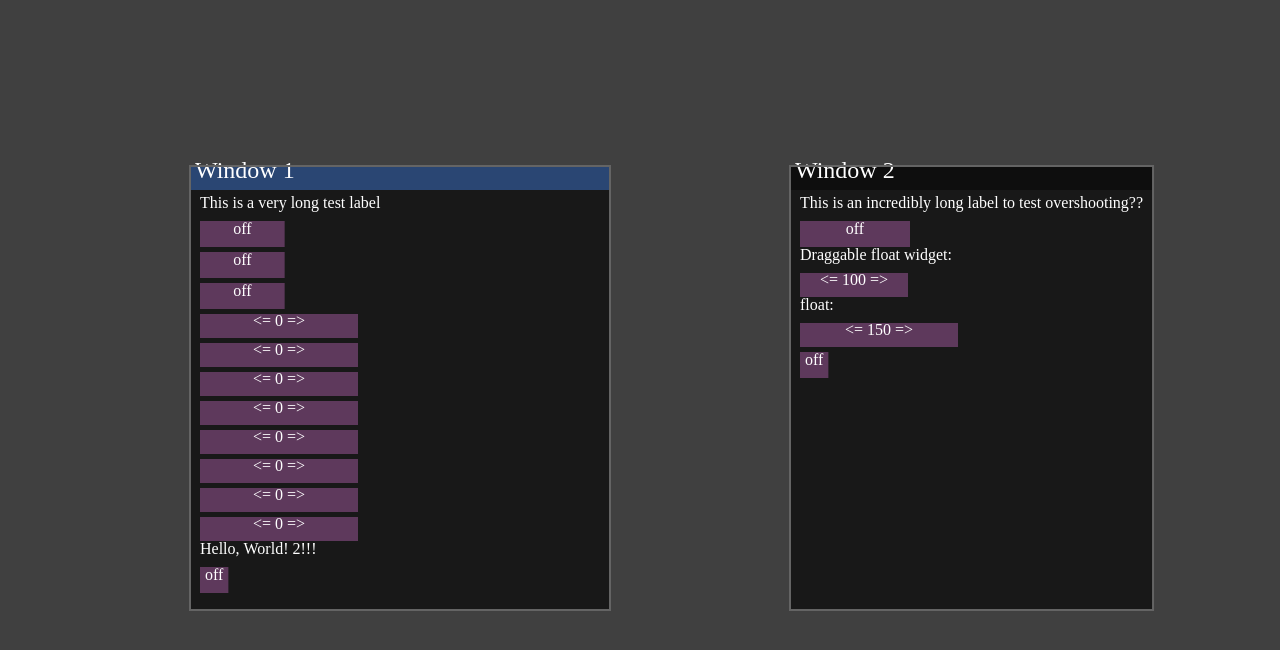
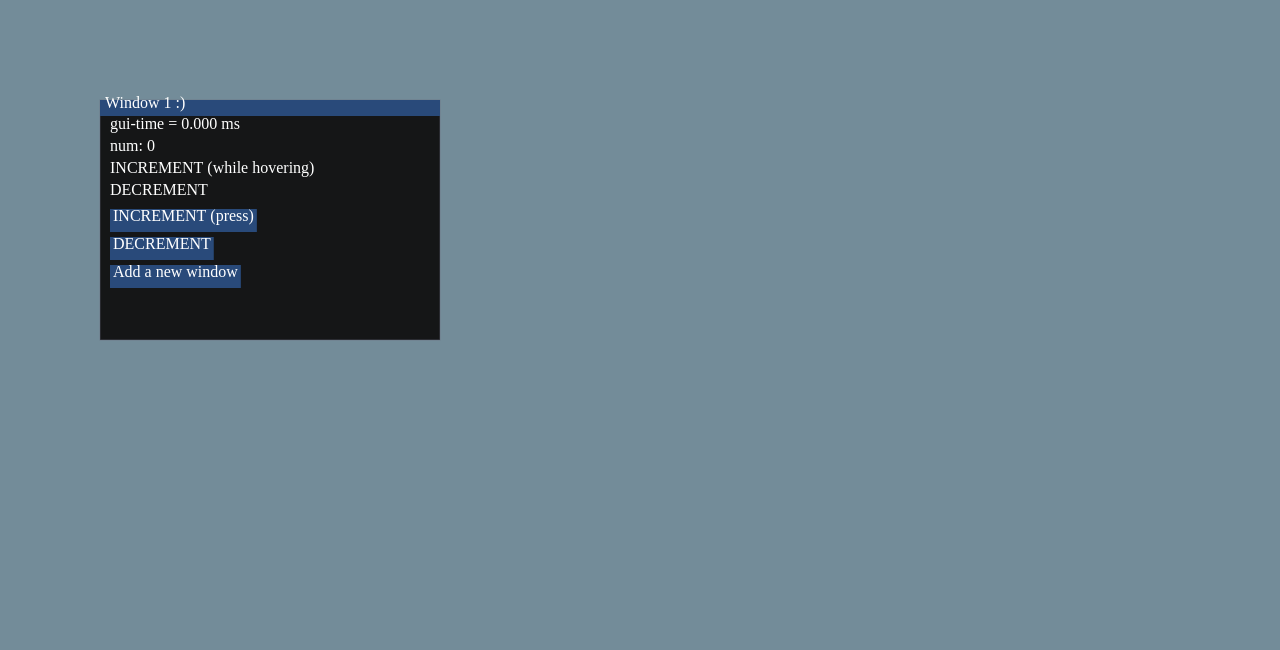
Before and after one commit to nilsblix/imgui.ts, a website built with Vite: page index.html in a window 1280 px wide. Built offline with nearby package versions, Linux system fonts and the light colour scheme; a web font is replaced by a local one.

Commit message:
WIP: new general system. BETTER

```diff
--- a/index.html
+++ b/index.html
@@ -3,16 +3,16 @@
     <head>
         <meta charset="UTF-8" />
         <meta name="viewport" content="width=device-width, initial-scale=1.0" />
-        <title>Nirf</title>
+        <title>prim-gui</title>
     </head>
     <style>
-        @import url('https://fonts.cdnfonts.com/css/proggy-clean');
+        @import url("https://fonts.cdnfonts.com/css/proggy-clean");
         /* font-family: 'ProggyCleanTTSZBP', sans-serif;
         font-family: 'ProggyCleanTTSZ', sans-serif;
         font-family: 'ProggyCleanTT', sans-serif; */
 
         body {
-            background-color: #404040;
+            background-color: #738C99;
             overflow: hidden;
         }
 
@@ -24,6 +24,7 @@
         }
     </style>
     <body>
-        <script type="module" src="/src/main.ts"></script>
+        <script type="module" src="/src/gui/basics.ts"></script>
+        <!-- <script type="module" src="/src/main.ts"></script> -->
     </body>
 </html>
--- /dev/null
+++ b/src/gui/basics.ts
@@ -0,0 +1,267 @@
+import { Label } from "./label.ts";
+import { Layout } from "./layout.ts";
+import { Button } from "./button.ts";
+import { Stack } from "./stack.ts";
+
+const canvas = document.createElement("canvas");
+canvas.id = "nirf_canvas";
+document.body.appendChild(canvas);
+function updateCanvasSizing() {
+  canvas.width = window.innerWidth;
+  canvas.height = window.innerHeight;
+  canvas.style.width = window.innerWidth + "px";
+  canvas.style.height = window.innerHeight + "px";
+}
+
+export type REND = CanvasRenderingContext2D;
+export type N<T> = null | T;
+export type WidgetLoc = number[];
+
+export type Cursor = {
+  x: number;
+  y: number;
+};
+
+export type Color = {
+  r: number;
+  g: number;
+  b: number;
+  a: number;
+};
+
+export class MColor {
+  static white = { r: 255, g: 255, b: 255, a: 1 };
+  static black = { r: 0, g: 0, b: 0, a: 1 };
+  static g_18 = { r: 18, g: 19, b: 18, a: 1 };
+  static red = { r: 255, g: 0, b: 0, a: 1 };
+
+  static string(color: Color): string {
+    return `rgba(${color.r}, ${color.g}, ${color.b}, ${color.a})`;
+  }
+
+  static fromString(colorString: string): Color {
+    const match = colorString.match(
+      /rgba?\((\d+),\s*(\d+),\s*(\d+),?\s*(\d*\.?\d+)?\)/,
+    );
+    if (!match) {
+      throw new Error("Invalid color string format");
+    }
+
+    const [, r, g, b, a] = match;
+    return {
+      r: parseInt(r, 10),
+      g: parseInt(g, 10),
+      b: parseInt(b, 10),
+      a: a !== undefined ? parseFloat(a) : 1,
+    };
+  }
+
+  static fromHex(hex: string): Color {
+    const hexClean = hex.replace("#", "");
+    if (hexClean.length === 6) {
+      // RGB format
+      const r = parseInt(hexClean.slice(0, 2), 16);
+      const g = parseInt(hexClean.slice(2, 4), 16);
+      const b = parseInt(hexClean.slice(4, 6), 16);
+      return { r, g, b, a: 1 };
+    } else if (hexClean.length === 8) {
+      // RGBA format
+      const r = parseInt(hexClean.slice(0, 2), 16);
+      const g = parseInt(hexClean.slice(2, 4), 16);
+      const b = parseInt(hexClean.slice(4, 6), 16);
+      const a = parseInt(hexClean.slice(6, 8), 16) / 255;
+      return { r, g, b, a };
+    } else {
+      throw new Error("Invalid hex color format");
+    }
+  }
+
+  static fromRGB(rgb: { r: number; g: number; b: number }): Color {
+    return { ...rgb, a: 1 };
+  }
+}
+
+export type BBox = {
+  left: number;
+  top: number;
+  right: number;
+  bottom: number;
+};
+
+export class MBBox {
+  static isInside(box: BBox, x: number, y: number): boolean {
+    return x > box.left && x < box.right && y > box.top && y < box.bottom;
+  }
+
+  static calcWidth(box: BBox): number {
+    return box.right - box.left;
+  }
+
+  static calcHeight(box: BBox): number {
+    return box.bottom - box.top;
+  }
+
+  static set(target: BBox, src: BBox): void {
+    target.left = src.left;
+    target.right = src.right;
+    target.top = src.top;
+    target.bottom = src.bottom;
+  }
+}
+
+export type Widget<ActionType> = {
+  bbox: BBox;
+  loc: WidgetLoc;
+  widgets: Widget<ActionType>[];
+  render: (c: REND) => void;
+  requestAction: (input_state: InputState) => N<ActionType>;
+};
+
+export class GlobalStyle {
+  static font = "ProggyCleanTT";
+  static widget = {
+    default_bg_color: "#294A7AFF",
+    hover_bg_color: "#4296FAFF",
+    down_bg_color: "#0F87FAFF",
+  };
+  static label = {
+    font_size: 16,
+    default_font_color: MColor.white,
+  };
+  static button = {
+    padding: 3,
+    font_size: 16,
+  };
+  static layout = {
+    padding: 10,
+    widget_gap: 5,
+    bg_color: MColor.fromHex("#0F0F0FF0"),
+    border: "#6E6E8080",
+  };
+  static header = {
+    color: "#ffffff",
+    bg_color: "#294A7AFF",
+    font_size: 16,
+  };
+}
+
+export class InputState {
+  mouse_position: Cursor;
+  mouse_down_position: Cursor;
+  mouse_down: boolean;
+  mouse_frame: {
+    clicked: boolean;
+    released: boolean;
+  };
+
+  moving_window: boolean;
+
+  window_offsets: Cursor[];
+  window_positions: Cursor[];
+
+  active_widget_loc: number[];
+
+  constructor(canvas: HTMLCanvasElement, x: number, y: number) {
+    this.mouse_position = { x, y };
+    this.mouse_down_position = { x, y };
+    this.mouse_down = false;
+    this.mouse_frame = {
+      clicked: false,
+      released: false,
+    };
+
+    this.moving_window = false;
+    this.window_offsets = [];
+    this.window_positions = [];
+    this.active_widget_loc = [];
+
+    canvas.addEventListener("mousemove", (e) => {
+      const rect = canvas.getBoundingClientRect();
+      const x = e.clientX - rect.x;
+      const y = e.clientY - rect.y;
+      this.mouse_position.x = x;
+      this.mouse_position.y = y;
+    });
+
+    canvas.addEventListener("mousedown", (e) => {
+      this.mouse_frame.clicked = true;
+      this.mouse_down = true;
+      const rect = canvas.getBoundingClientRect();
+      const x = e.clientX - rect.x;
+      const y = e.clientY - rect.y;
+      this.mouse_down_position.x = x;
+      this.mouse_down_position.y = y;
+    });
+
+    canvas.addEventListener("mouseup", () => {
+      this.mouse_frame.released = true;
+      this.mouse_down = false;
+    });
+  }
+
+  end() {
+    this.mouse_frame.clicked = false;
+    this.mouse_frame.released = false;
+  }
+}
+
+// USER MADE THINGS: SHOULD BE IN main.ts
+enum UIAction {
+  placeholder,
+  increment,
+  decrement,
+  add_new_window,
+}
+
+const c = <REND>canvas.getContext("2d");
+const input_state = new InputState(canvas, 0, 0);
+
+let num = 0;
+let dt = -1;
+let num_windows = 1;
+
+function update() {
+
+  const st = performance.now();
+
+  updateCanvasSizing();
+
+  const stack = new Stack();
+
+  for (let i = 0; i < num_windows; i++) {
+    const l1 = stack.makeLayout(input_state, UIAction.placeholder, 100 + 50 * i, 100 + 20 * i, 300, 200, "Window " + (i+1) + " :)");
+    l1.makeLabel(c, null, "gui-time = " + dt.toFixed(3) + " ms");
+    l1.makeLabel(c, null, "num: " + num);
+    l1.makeLabel(c, UIAction.increment, "INCREMENT (while hovering)");
+    l1.makeLabel(c, UIAction.decrement, "DECREMENT");
+    l1.makeButton(c, UIAction.increment, "INCREMENT (press)");
+    l1.makeButton(c, UIAction.decrement, "DECREMENT");
+    l1.makeButton(c, UIAction.add_new_window, "Add a new window");
+  }
+
+  stack.updateBBoxes();
+
+  const action = stack.requestAction(input_state);
+  switch (action) {
+    case UIAction.increment:
+      num++;
+      break;
+    case UIAction.decrement:
+      num--;
+      break;
+    case UIAction.add_new_window:
+      num_windows++;
+      break;
+  }
+
+  c.clearRect(0, 0, canvas.width, canvas.height);
+  stack.render(c);
+  input_state.end();
+
+  const et = performance.now();
+  dt = et - st;
+
+  requestAnimationFrame(update);
+}
+
+update();
--- /dev/null
+++ b/src/gui/button.ts
@@ -0,0 +1,93 @@
+import { REND, N, WidgetLoc, Cursor, BBox, MBBox, MColor, Widget, GlobalStyle, InputState } from "./basics.ts";
+
+const enum ButtonState {
+  default,
+  hovered,
+  clicked,
+  down,
+  released,
+}
+
+export class Button<ActionType> implements Widget<ActionType> {
+  bbox: BBox;
+  action_type: ActionType;
+  loc: WidgetLoc;
+  widgets: Widget<ActionType>[];
+  text: string;
+  state: ButtonState;
+
+  constructor(c: REND, action_type: ActionType, loc: WidgetLoc, cursor: Cursor, text: string) {
+    c.font = GlobalStyle.button.font_size + "px " + GlobalStyle.font;
+    c.textBaseline = "middle";
+    const m = c.measureText(text);
+    const width = m.width;
+    const height = m.fontBoundingBoxAscent + m.fontBoundingBoxDescent;
+    this.bbox = { left: cursor.x, top: cursor.y, right: cursor.x + width + 2 * GlobalStyle.button.padding, bottom: cursor.y + height + 2 * GlobalStyle.button.padding };
+    this.text = text;
+    this.action_type = action_type;
+    this.state = ButtonState.default;
+    this.loc = loc;
+    this.widgets = [];
+  }
+
+  render(c: REND): void {
+    let color = GlobalStyle.widget.default_bg_color;
+    if (this.state == ButtonState.hovered)
+      color = GlobalStyle.widget.hover_bg_color;
+    if (this.state == ButtonState.clicked)
+      color = GlobalStyle.widget.down_bg_color;
+    if (this.state == ButtonState.down)
+      color = GlobalStyle.widget.down_bg_color;
+    if (this.state == ButtonState.released)
+      color = GlobalStyle.widget.down_bg_color;
+
+    c.fillStyle = color;
+    c.fillRect(this.bbox.left, this.bbox.top, MBBox.calcWidth(this.bbox), MBBox.calcHeight(this.bbox));
+
+    c.font = GlobalStyle.button.font_size + "px " + GlobalStyle.font;
+    c.fillStyle = MColor.string(MColor.white);
+    c.textBaseline = "middle";
+    c.textAlign = "center";
+
+    const x = (this.bbox.left + this.bbox.right) / 2;
+    const y = (this.bbox.top + this.bbox.bottom) / 2 - GlobalStyle.button.font_size * 0.25; // Adjust 0.3 as needed
+    c.fillText(this.text, x, y);
+
+
+  }
+
+  requestAction(input_state: InputState): N<ActionType> {
+    if (this.action_type == null)
+      return null;
+
+    const [x, y] = [input_state.mouse_position.x, input_state.mouse_position.y];
+
+    if (MBBox.isInside(this.bbox, x, y) && this.action_type != null) {
+      if (input_state.mouse_frame.clicked) {
+        this.state = ButtonState.clicked;
+        input_state.active_widget_loc = this.loc;
+      } else if (input_state.mouse_frame.released) {
+        this.state = ButtonState.released;
+        input_state.active_widget_loc = [];
+      } else if (input_state.mouse_down)
+        this.state = ButtonState.down;
+      else
+        this.state = ButtonState.hovered;
+    }
+
+    if (this.state == ButtonState.released) {
+      return this.action_type;
+    }
+
+    for (let widget of this.widgets) {
+      // FIX: CASTING HELL
+      const ret = <N<ActionType>>widget.requestAction(input_state);
+      if (ret != null)
+        return ret;
+    }
+
+    return null;
+
+  };
+
+}
--- /dev/null
+++ b/src/gui/label.ts
@@ -0,0 +1,80 @@
+import { REND, N, WidgetLoc, Cursor, BBox, MBBox, MColor, Widget, GlobalStyle, InputState } from "./basics.ts";
+
+const enum LabelState {
+  default,
+  hovered,
+}
+
+export class Label<ActionType> implements Widget<ActionType> {
+  bbox: BBox;
+  action_type: ActionType;
+  loc: WidgetLoc;
+  widgets: Widget<ActionType>[];
+  text: string;
+  text_size: number;
+  state: LabelState;
+
+  constructor(c: REND, action_type: ActionType, loc: WidgetLoc, cursor: Cursor, text: string) {
+    c.font = GlobalStyle.label.font_size + "px " + GlobalStyle.font;
+    c.textBaseline = "middle";
+    const m = c.measureText(text);
+    const width = m.width;
+    const height = m.fontBoundingBoxAscent + m.fontBoundingBoxDescent;
+    this.bbox = { left: cursor.x, top: cursor.y, right: cursor.x + width, bottom: cursor.y + height };
+    this.text = text;
+    this.action_type = action_type;
+    this.text_size = GlobalStyle.label.font_size;
+    this.state = LabelState.default;
+    this.loc = loc;
+    this.widgets = [];
+  }
+
+  render(c: REND): void {
+    let color = MColor.string(MColor.white);
+    if (this.state == LabelState.hovered)
+      color = GlobalStyle.widget.hover_bg_color;
+
+    c.font = this.text_size + "px " + GlobalStyle.font;
+    c.fillStyle = color;
+    c.textBaseline = "middle";
+    c.textAlign = "center";
+
+    const x = (this.bbox.left + this.bbox.right) / 2;
+    const y = (this.bbox.top + this.bbox.bottom) / 2 - MBBox.calcHeight(this.bbox) / 4;
+    c.fillText(this.text, x, y);
+
+    // TEMP DEBUG
+    // c.strokeStyle = MColor.string(MColor.white);
+    // c.lineWidth = 1;
+    // c.strokeRect(this.bbox.left, this.bbox.top, MBBox.calcWidth(this.bbox), MBBox.calcHeight(this.bbox));
+
+  }
+
+  requestAction(input_state: InputState): N<ActionType> {
+    if (this.action_type == null)
+      return null;
+
+    const [x, y] = [input_state.mouse_position.x, input_state.mouse_position.y];
+
+    if (MBBox.isInside(this.bbox, x, y) && this.action_type != null) {
+      this.state = LabelState.hovered;
+      input_state.active_widget_loc = this.loc;
+    } else
+      input_state.active_widget_loc = [];
+
+    if (this.state == LabelState.hovered) {
+      return this.action_type;
+    }
+
+    for (let widget of this.widgets) {
+      // FIX: CASTING HELL
+      const ret = <N<ActionType>>widget.requestAction(input_state);
+      if (ret != null)
+        return ret;
+    }
+
+    return null;
+
+  };
+
+}
--- /dev/null
+++ b/src/gui/layout.ts
@@ -0,0 +1,158 @@
+import { REND, N, WidgetLoc, Cursor, BBox, MBBox, MColor, Widget, GlobalStyle, InputState } from "./basics.ts";
+import { Label } from "./label.ts";
+import { Button } from "./button.ts";
+
+class Header<ActionType> implements Widget<ActionType> {
+  bbox: BBox;
+  action_type: ActionType;
+  loc: WidgetLoc;
+  widgets: Widget<ActionType>[];
+  title: string;
+  title_font_size: number;
+
+  constructor(loc: WidgetLoc, action_type: ActionType, title: string, x: number, y: number, width: number) {
+    this.action_type = action_type;
+    this.title = title;
+    this.title_font_size = GlobalStyle.header.font_size;
+    this.bbox = {
+      left: x,
+      top: y,
+      right: x + width,
+      bottom: y + GlobalStyle.header.font_size,
+    }
+    this.loc = loc;
+    this.widgets = [];
+  }
+
+  render(c: REND) {
+    c.fillStyle = GlobalStyle.header.bg_color;
+    c.fillRect(this.bbox.left, this.bbox.top, MBBox.calcWidth(this.bbox), MBBox.calcHeight(this.bbox));
+
+    c.font = this.title_font_size + "px " + GlobalStyle.font;
+    c.fillStyle = GlobalStyle.header.color;
+    c.textBaseline = "middle";
+    c.textAlign = "left";
+
+    // const x = (this.bbox.left + this.bbox.right) / 2;
+    const x = this.bbox.left + GlobalStyle.layout.widget_gap;
+    const y = (this.bbox.top + this.bbox.bottom) / 2 - MBBox.calcHeight(this.bbox) / 4;
+    c.fillText(this.title, x, y);
+  }
+
+  requestAction(input_state: InputState): N<ActionType> {
+    // FIX: TODO: double click should dispatch default close action
+    const x = input_state.mouse_position.x;
+    x ?? null;
+    return null;
+  }
+
+}
+
+export class Layout<ActionType> implements Widget<ActionType> {
+  bbox: BBox;
+  action_type: ActionType;
+  loc: WidgetLoc;
+  widgets: Widget<ActionType>[];
+  cursor: Cursor;
+
+  constructor(action_type: ActionType, loc: WidgetLoc, x: number, y: number, width: number, height: number, title: string) {
+    this.cursor = { x: x, y: y };
+
+    this.bbox = { left: x, top: y, right: x + width, bottom: y + height };
+
+    this.action_type = action_type;
+    this.loc = loc;
+    this.widgets = [];
+
+    const header_loc = loc.concat([]);
+    header_loc.push(0);
+
+    const header = new Header(header_loc, action_type, title, this.cursor.x, this.cursor.y, 10);
+    this.pushWidget(header);
+
+    this.cursor.x += GlobalStyle.layout.padding;
+  }
+
+  pushWidget(widget: Widget<ActionType>) {
+    this.widgets.push(widget);
+    this.cursor.y += MBBox.calcHeight(widget.bbox) + GlobalStyle.layout.widget_gap;
+  }
+
+  render(c: REND): void {
+    c.fillStyle = MColor.string(GlobalStyle.layout.bg_color);
+    c.fillRect(this.bbox.left, this.bbox.top, MBBox.calcWidth(this.bbox), MBBox.calcHeight(this.bbox));
+
+    c.strokeStyle = GlobalStyle.layout.border;
+    c.lineWidth = 1;
+    c.strokeRect(this.bbox.left, this.bbox.top, MBBox.calcWidth(this.bbox), MBBox.calcHeight(this.bbox));
+
+    for (let widget of this.widgets) {
+      widget.render(c);
+    }
+  }
+
+  requestAction(input_state: InputState): N<ActionType> {
+    if (this.action_type == null)
+      return null;
+
+    const [x, y] = [input_state.mouse_position.x, input_state.mouse_position.y];
+    const inside = MBBox.isInside(this.bbox, x, y);
+
+    if (!input_state.moving_window) {
+      for (let widget of this.widgets) {
+        // FIX: CASTING HELL
+        const ret = <N<ActionType>>widget.requestAction(input_state);
+        if (ret != null)
+          return ret;
+      }
+    }
+
+    if (JSON.stringify(input_state.active_widget_loc) != JSON.stringify([]) && JSON.stringify(input_state.active_widget_loc) != JSON.stringify(this.loc))
+      return null;
+
+    if (inside && input_state.mouse_frame.clicked) {
+      input_state.moving_window = true;
+      input_state.active_widget_loc = this.loc;
+    }
+
+    if (input_state.moving_window && input_state.mouse_frame.released) {
+      input_state.moving_window = false;
+      input_state.active_widget_loc = [];
+    }
+
+    return null;
+
+  };
+
+  updateBBox() {
+    for (let widget of this.widgets) {
+      if (widget.bbox.left < this.bbox.left)
+        this.bbox.left = widget.bbox.left;
+      if (widget.bbox.right > this.bbox.right)
+        this.bbox.right = widget.bbox.right;
+      if (widget.bbox.top < this.bbox.top)
+        this.bbox.top = widget.bbox.top;
+      if (widget.bbox.bottom > this.bbox.bottom)
+        this.bbox.bottom = widget.bbox.bottom;
+
+      this.bbox.right += 0.5 * GlobalStyle.layout.padding;
+      this.bbox.bottom += 0.5 * GlobalStyle.layout.padding;
+
+      this.widgets[0].bbox.right = this.bbox.right;
+
+    }
+  }
+
+  makeLabel(c: REND, action_type: ActionType, text: string): Label<ActionType> {
+    const label = new Label(c, action_type, this.loc.concat([this.widgets.length - 1]), this.cursor, text);
+    this.pushWidget(label);
+    return label;
+  }
+
+  makeButton(c: REND, action_type: ActionType, text: string): Button<ActionType> {
+    const button = new Button(c, action_type, this.loc.concat([this.widgets.length - 1]), this.cursor, text);
+    this.pushWidget(button);
+    return button;
+  }
+
+}
--- /dev/null
+++ b/src/gui/stack.ts
@@ -0,0 +1,64 @@
+import { REND, N, BBox, MBBox, Widget, InputState, WidgetLoc } from "./basics.ts";
+import { Layout } from "./layout.ts";
+
+export class Stack<ActionType> implements Widget<ActionType> { // root
+  bbox: BBox;
+  widgets: Widget<ActionType>[]; // is actually layouts
+  loc: WidgetLoc;
+
+  constructor() {
+    this.bbox = {left: 0, right: 0, top: 0, bottom: 0};
+    this.widgets = [];
+    this.loc = [-1];
+  }
+
+  render(c: REND) {
+    for (let i = 0; i < this.widgets.length; i++) {
+      this.widgets[i].render(c);
+    }
+  }
+
+  makeLayout(input_state: InputState, action_type: ActionType, x: number, y: number, width: number, height: number, title: string): Layout<ActionType> {
+    const idx = this.widgets.length;
+
+    if (input_state.window_offsets.length <= this.widgets.length) {
+      input_state.window_offsets.push({ x: 0, y: 0 });
+      input_state.window_positions.push({ x: x, y: y });
+    }
+
+    const lay = new Layout<ActionType>(action_type, [idx], input_state.window_positions[idx].x, input_state.window_positions[idx].y, width, height, title);
+    this.widgets.push(lay);
+
+    return lay;
+  }
+
+  requestAction(input_state: InputState): N<ActionType> {
+    for (let i = this.widgets.length - 1; i >= 0; i--) {
+      const widget = this.widgets[i];
+      const action = widget.requestAction(input_state);
+
+      if (input_state.moving_window && JSON.stringify(input_state.active_widget_loc) === JSON.stringify(widget.loc)) {
+        if (input_state.mouse_frame.clicked) {
+          input_state.window_offsets[i].x = widget.bbox.left - input_state.mouse_position.x;
+          input_state.window_offsets[i].y = widget.bbox.top - input_state.mouse_position.y;
+        } else if (input_state.mouse_down) {
+          input_state.window_positions[i].x = input_state.window_offsets[i].x + input_state.mouse_position.x;
+          input_state.window_positions[i].y = input_state.window_offsets[i].y + input_state.mouse_position.y;
+        }
+      }
+
+      if (action == null && (!MBBox.isInside(widget.bbox, input_state.mouse_position.x, input_state.mouse_position.y) || input_state.moving_window))
+        continue;
+      return <N<ActionType>>action;
+    }
+    return null;
+  }
+
+  updateBBoxes() {
+    for (let i = 0; i < this.widgets.length; i++) {
+      if (this.widgets[i] instanceof Layout) {
+        (this.widgets[i] as Layout<ActionType>).updateBBox();
+      }
+    }
+  }
+}
--- a/src/main.ts
+++ b/src/main.ts
@@ -422,7 +422,7 @@ class DraggableFloat implements Widget {
     this.label.bbox.left = labelLeft;
     this.label.bbox.right = labelLeft + label_width;
     this.label.bbox.top = labelTop;
-    this.label.bbox.bottom = labelTop + 0.5*this.style.text_size;
+    this.label.bbox.bottom = labelTop + 0.5 * this.style.text_size;
 
     this.state = DraggableFloatState.default;
   }
```
